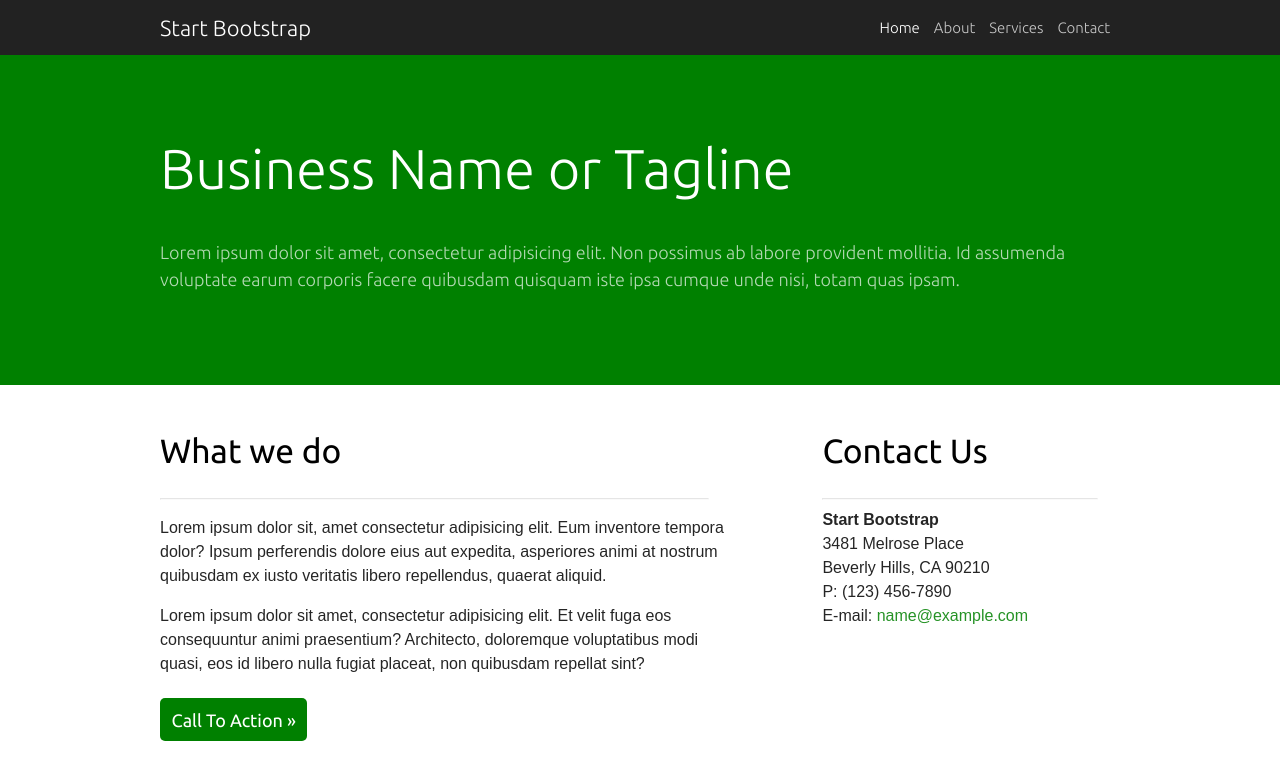
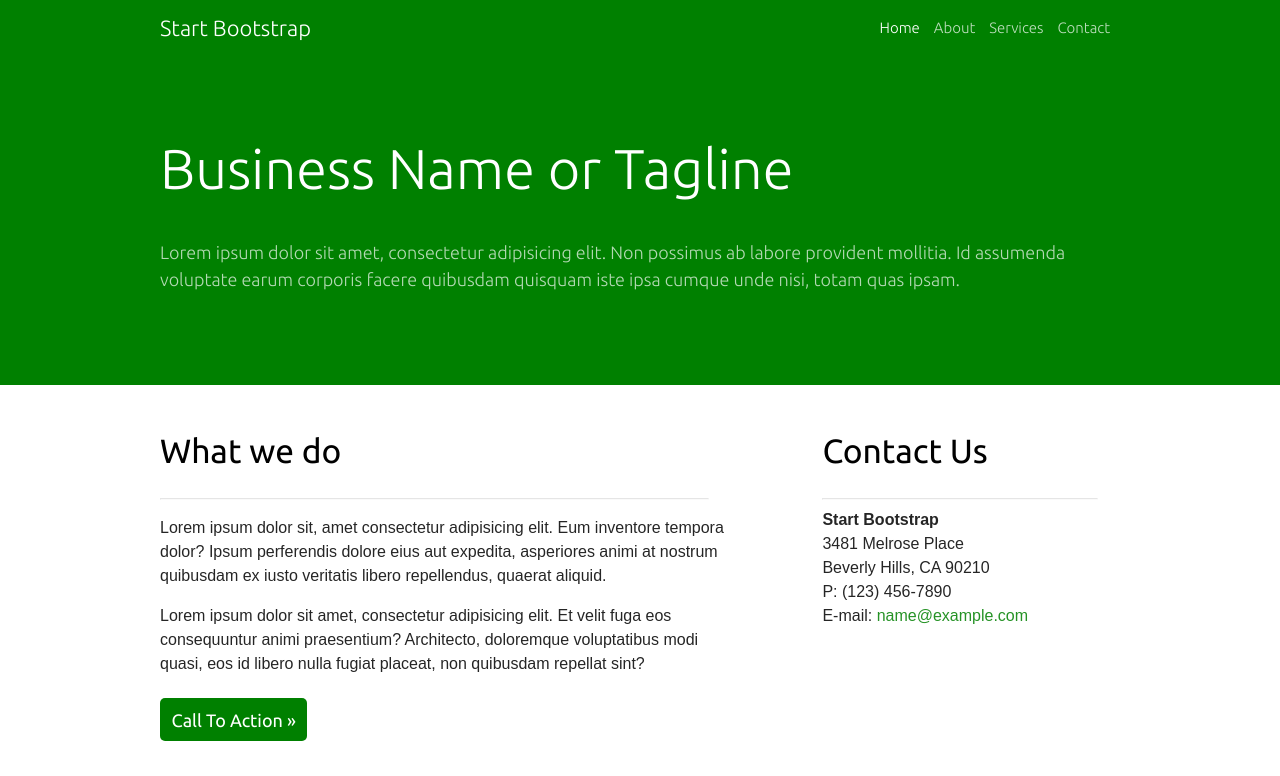
Before and after one commit to gabrielSouzaDevWeb/templatebs, a plain HTML site: page index.html in a window 1280 px wide. Shown: the top 776 px of the page. Drawn offline with Linux system fonts and the light colour scheme.

Commit message:
dual color nav_bar, initial --desktop--

```diff
--- a/index.html
+++ b/index.html
@@ -11,7 +11,7 @@
 </head>
 <body>
     <main>
-        <nav>
+        <nav class="nav-bar">
             <div class="nav-limit">
                 <div class="logo">
                     <span class="logo">Start Bootstrap</span>
@@ -43,7 +43,7 @@
                 <li><a href="">contact</a></li>
             </ul>
         </nav>
-        <header>
+        <header class="header">
             <div class="wrap">
                 <h1>Business Name or Tagline</h1>
                 <p>Lorem ipsum dolor sit amet, consectetur adipisicing elit. Non possimus ab labore provident mollitia. Id assumenda voluptate earum corporis facere quibusdam quisquam iste ipsa cumque unde nisi, totam quas ipsam.</p>
--- a/script/script.js
+++ b/script/script.js
@@ -2,14 +2,28 @@ function index() {
 
     var menu_bar = document.querySelector(".btn-menu-svg");
     var menu_mobile= document.querySelector(".menu-mobile");
+    var nav_bar= document.querySelector(".nav-bar");
+    var header_bg= document.querySelector(".header");
 
     menu_bar.addEventListener("click",function(){
        toggleDisplay(menu_mobile, "flex");
-
     });
 
     window.addEventListener("resize",function(){
         toCompareWidth(menu_bar);
+    });
+
+    window.addEventListener("onload",function(){ nav_bar.style.backgroundColor = document.defaultView.getComputedStyle(header_bg, null).backgroundColor});
+
+    window.addEventListener("scroll", function() {
+        var getStyle = document.defaultView.getComputedStyle(header_bg, null).backgroundColor;
+        if(window.scrollY >= 340 && widthDisplay() >= 600){
+            nav_bar.style.backgroundColor = "#151515";
+
+
+        }else{
+            nav_bar.style.backgroundColor = getStyle;
+        }
     });
 
     function toggleDisplay(tagToggle,displayValue){//documentar function e trocar nome
@@ -25,16 +39,13 @@ function index() {
     function toCompareWidth(item){
         if (widthDisplay() <= 600) {
             item.style.display = "block";
-            console.log("<");
         } else{
             item.style.display = "none";
             menu_mobile.style.display="none";
-            console.log(">");
         }
     }
 
     function widthDisplay() {
-
         if (window.innerWidth){
             return  window.innerWidth;
         } else if(document.documentElement && document.documentElement.clientWidth){
@@ -44,6 +55,13 @@ function index() {
         }
     }
 
+    /*function getStyle(tagName,style) {
+        var getStyle= document.defaultView.getComputedStyle(tagName, null).style;
+        var unitTest = console.log("getStyle");
+        return getStyle, unitTest;
+
+    }*/
+
 }
 
 
```
